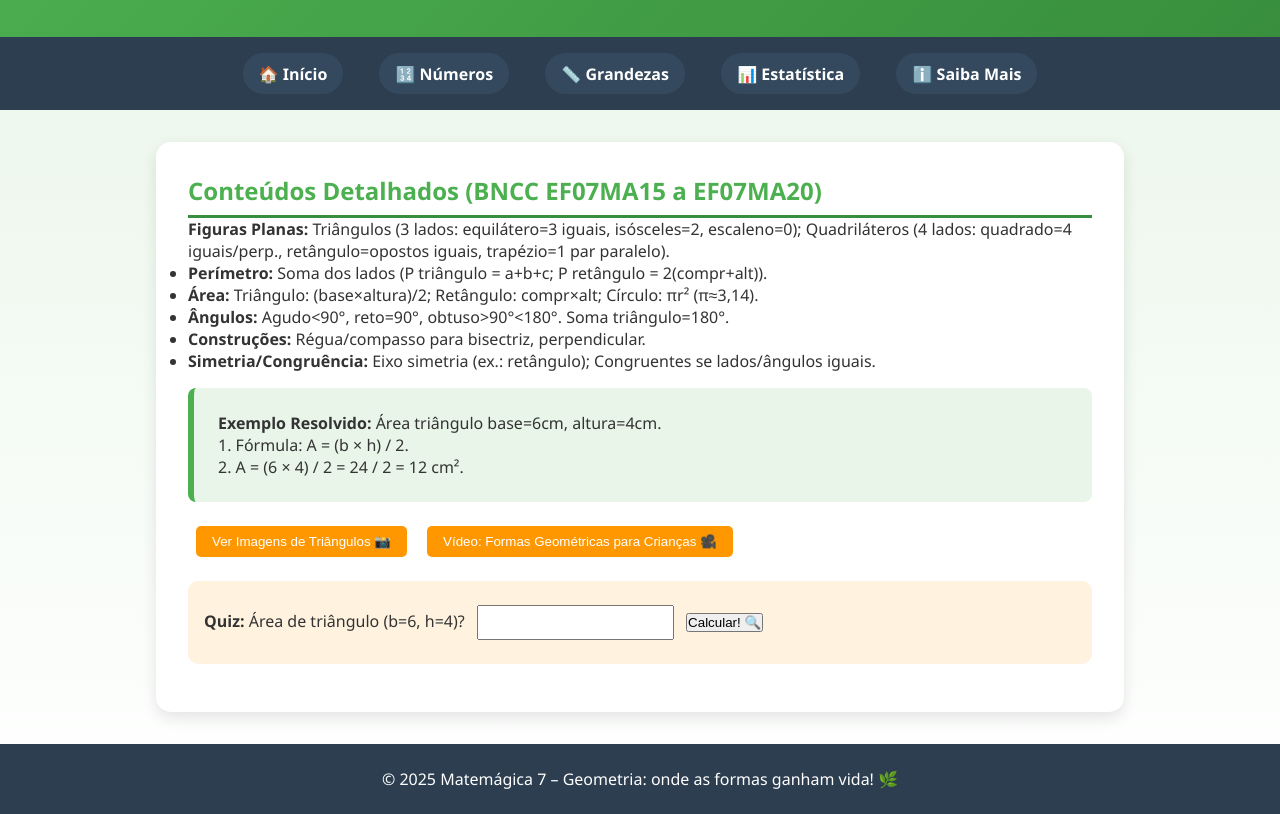
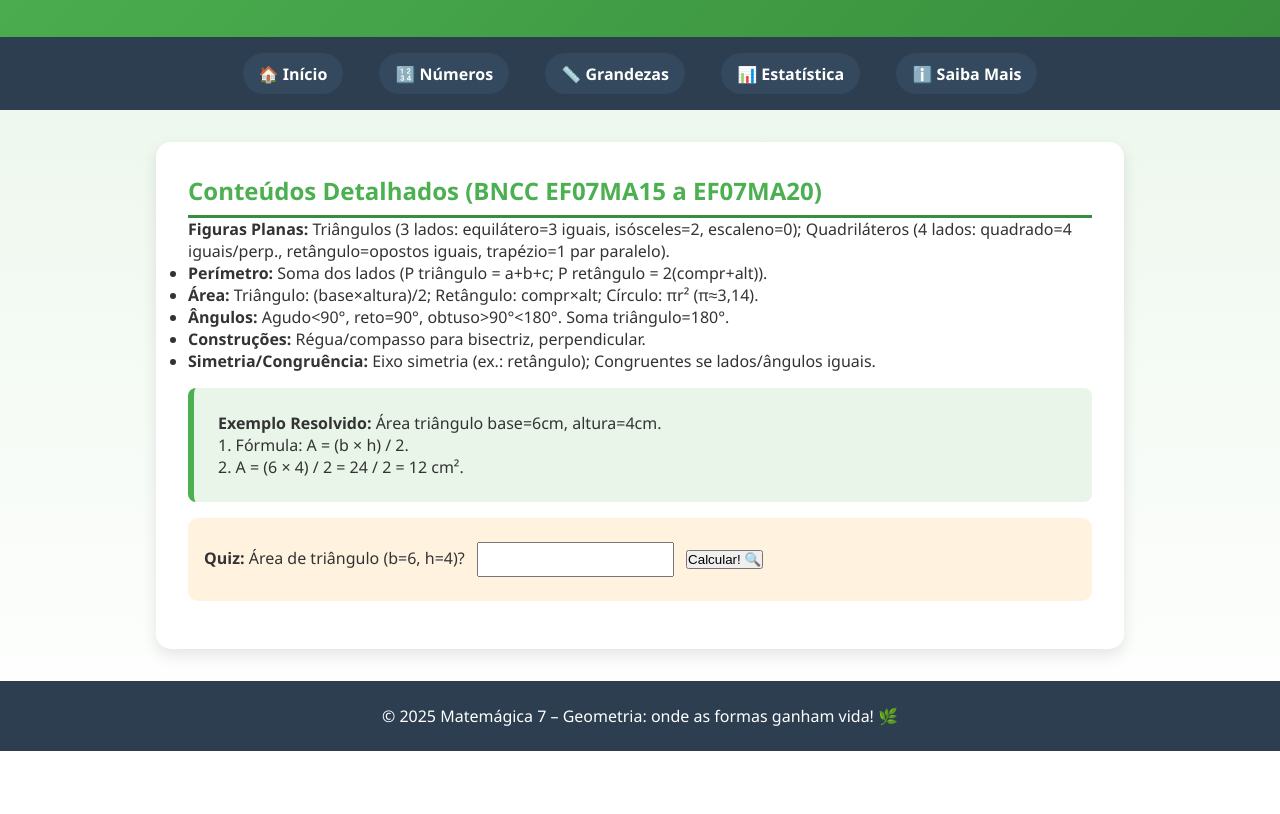
Before and after one commit to arthur2025112-CEAP/vercel, a plain HTML site: page geometria.html in a window 1280 px wide. Shown: the part 120-934 px from the top of the page. After the commit the page ends 871 px from the top, so only its background shows below. Drawn offline with Linux system fonts and the light colour scheme.

Commit message:
Remove image and video buttons from geometria.html
Removed buttons for images and video related to triangles.

```diff
--- a/geometria.html
+++ b/geometria.html
@@ -55,8 +55,6 @@
         <p>1. Fórmula: A = (b × h) / 2.</p>
         <p>2. A = (6 × 4) / 2 = 24 / 2 = 12 cm².</p>
       </div>
-      <button class="img-btn" onclick="window.open('https://cdn.pixabay.com/photo/2016/02/23/12/08/penrose-triangle-1217456_1280.png '_blank')">Ver Imagens de Triângulos 📸</button>
-      <button class="video-btn" onclick="window.open('https://www.youtube.com/watch?v=P9Zft_1RQKU&#39;, '_blank')">Vídeo: Formas Geométricas para Crianças 🎥</button>
       <div class="quiz">
         <p><strong>Quiz:</strong> Área de triângulo (b=6, h=4)? <input type="number" id="quiz-input"> <button onclick="checkQuiz()">Calcular! 🔍</button></p>
       </div>
```
